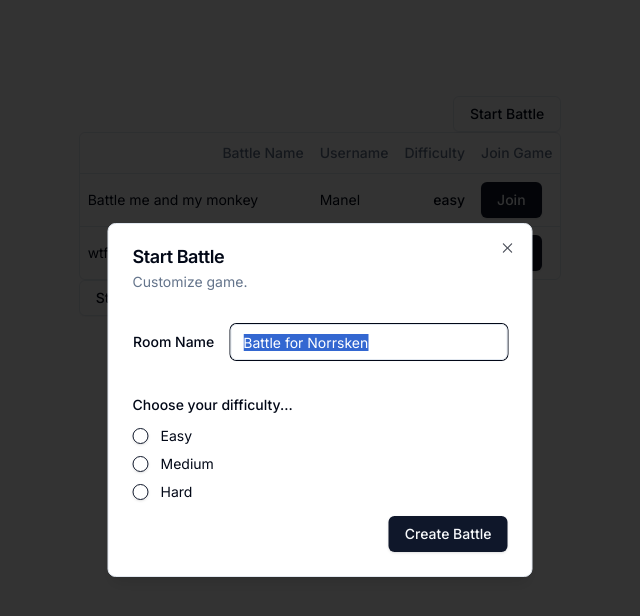
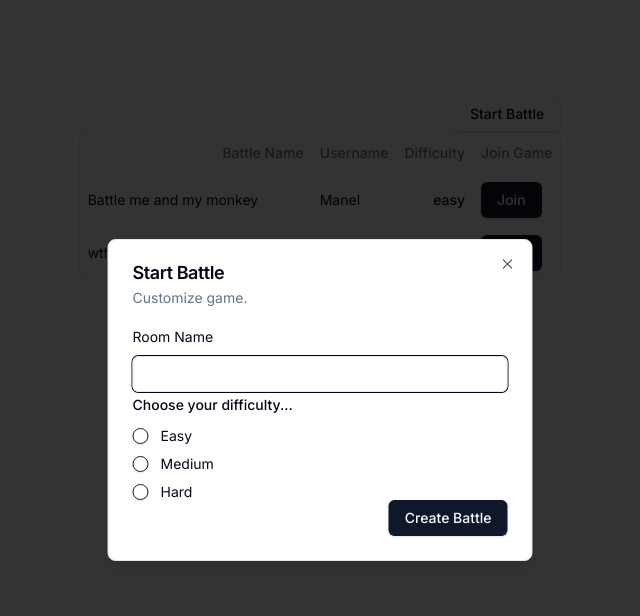
Before and after one commit to its-clem-fandango/code-runner, a Next.js app in the folder apps/client/: page / in a window 1280 px wide. Both pictures are taken after a click on the button "Start Battle". Shown: the top 616 px of the page, without its empty margins (320-960 px from the left). Built offline with nearby package versions, Linux system fonts and the light colour scheme.

Commit message:
Add zodSchema & ReactHook to Dialog

```diff
--- /dev/null
+++ b/apps/client/app/dashboard/battle-form.tsx
@@ -0,0 +1,96 @@
+import { useForm } from "react-hook-form";
+import { zodResolver } from "@hookform/resolvers/zod";
+import { z } from "zod";
+
+import {
+  Form,
+  FormControl,
+  FormField,
+  FormItem,
+  FormLabel,
+  FormMessage,
+} from "@/components/ui/form";
+import { Input } from "@/components/ui/input";
+import { RadioGroup, RadioGroupItem } from "@/components/ui/radio-group";
+import { DialogFooter } from "@/components/ui/dialog";
+import { Button } from "@/components/ui/button";
+
+const FormSchema = z.object({
+  battleName: z
+    .string({ required_error: "Set a name." })
+    .min(2, "TOO SHORT MFER")
+    .max(25, "TOO LONG MFUCKER"),
+  type: z.enum(["easy", "medium", "hard"], {
+    required_error: "You need to select a difficulty.",
+  }),
+});
+
+export default function BattleForm() {
+  const formProps = useForm<z.infer<typeof FormSchema>>({
+    resolver: zodResolver(FormSchema),
+  });
+
+  function handleBattleSubmit() {
+    console.log("Battle Submitted");
+  }
+
+  return (
+    <Form {...formProps}>
+      <form onSubmit={formProps.handleSubmit(handleBattleSubmit)}>
+        <FormField
+          control={formProps.control}
+          name="battleName"
+          render={({ field }) => (
+            <FormItem>
+              <FormLabel className="font-normal">Room Name</FormLabel>
+
+              <FormControl>
+                <Input {...field} />
+              </FormControl>
+              <FormMessage />
+            </FormItem>
+          )}
+        />
+        <FormField
+          control={formProps.control}
+          name="type"
+          render={({ field }) => (
+            <FormItem className="space-y-3">
+              <FormLabel>Choose your difficulty...</FormLabel>
+              <FormControl>
+                <RadioGroup
+                  onValueChange={field.onChange}
+                  defaultValue={field.value}
+                  className="flex flex-col space-y-1"
+                >
+                  <FormItem className="flex items-center space-x-3 space-y-0">
+                    <FormControl>
+                      <RadioGroupItem value="easy" />
+                    </FormControl>
+                    <FormLabel className="font-normal">Easy</FormLabel>
+                  </FormItem>
+                  <FormItem className="flex items-center space-x-3 space-y-0">
+                    <FormControl>
+                      <RadioGroupItem value="medium" />
+                    </FormControl>
+                    <FormLabel className="font-normal">Medium</FormLabel>
+                  </FormItem>
+                  <FormItem className="flex items-center space-x-3 space-y-0">
+                    <FormControl>
+                      <RadioGroupItem value="hard" />
+                    </FormControl>
+                    <FormLabel className="font-normal">Hard</FormLabel>
+                  </FormItem>
+                </RadioGroup>
+              </FormControl>
+              <FormMessage />
+            </FormItem>
+          )}
+        />
+        <DialogFooter>
+          <Button type="submit">Create Battle</Button>
+        </DialogFooter>
+      </form>
+    </Form>
+  );
+}
--- a/apps/client/app/dashboard/battle-popup.tsx
+++ b/apps/client/app/dashboard/battle-popup.tsx
@@ -1,4 +1,6 @@
 import { Button } from "@/components/ui/button";
+import BattleForm from "./battle-form";
+
 import {
   Dialog,
   DialogContent,
@@ -8,106 +10,26 @@ import {
   DialogTitle,
   DialogTrigger,
 } from "@/components/ui/dialog";
-import { Input } from "@/components/ui/input";
+
 import { Label } from "@/components/ui/label";
 
-import { RadioGroup, RadioGroupItem } from "@/components/ui/radio-group";
 import { toast } from "@/components/ui/use-toast";
 
-import {
-  Form,
-  FormControl,
-  FormField,
-  FormItem,
-  FormLabel,
-  FormMessage,
-} from "@/components/ui/form";
-import { useForm } from "react-hook-form";
-import { zodResolver } from "@hookform/resolvers/zod";
-import { z } from "zod";
-
-const FormSchema = z.object({
-  type: z.enum(["easy", "medium", "hard"], {
-    required_error: "You need to select a difficulty.",
-  }),
-});
-
 export default function ButtonPopUp() {
-  const form = useForm<z.infer<typeof FormSchema>>({
-    resolver: zodResolver(FormSchema),
-  });
-
-  function handleBattleSubmit(data: z.infer<typeof FormSchema>) {
-    console.log("Battle Submitted");
-  }
-
   return (
     <Dialog>
       <DialogTrigger asChild>
         <Button variant="outline">Start Battle</Button>
       </DialogTrigger>
-      <Form {...form}>
-        <form onSubmit={form.handleSubmit(handleBattleSubmit)}>
+
       <DialogContent className="sm:max-w-[425px]">
         <DialogHeader>
           <DialogTitle>Start Battle</DialogTitle>
           <DialogDescription>Customize game.</DialogDescription>
         </DialogHeader>
-            <div className="grid gap-4 py-4">
-              <div className="grid grid-cols-4 items-center gap-4">
-                <Label htmlFor="name" className="text-right">
-                  Room Name
-                </Label>
-                <Input
-                  id="name"
-                  value="Battle for Norrsken"
-                  className="col-span-3"
-                />
-              </div>
-            </div>
-            <FormField
-              control={form.control}
-              name="type"
-              render={({ field }) => (
-                <FormItem className="space-y-3">
-                  <FormLabel>Choose your difficulty...</FormLabel>
-                  <FormControl>
-                    <RadioGroup
-                      onValueChange={field.onChange}
-                      defaultValue={field.value}
-                      className="flex flex-col space-y-1"
-                    >
-                      <FormItem className="flex items-center space-x-3 space-y-0">
-                        <FormControl>
-                          <RadioGroupItem value="easy" />
-                        </FormControl>
-                        <FormLabel className="font-normal">Easy</FormLabel>
-                      </FormItem>
-                      <FormItem className="flex items-center space-x-3 space-y-0">
-                        <FormControl>
-                          <RadioGroupItem value="medium" />
-                        </FormControl>
-                        <FormLabel className="font-normal">Medium</FormLabel>
-                      </FormItem>
-                      <FormItem className="flex items-center space-x-3 space-y-0">
-                        <FormControl>
-                          <RadioGroupItem value="none" />
-                        </FormControl>
-                        <FormLabel className="font-normal">Hard</FormLabel>
-                      </FormItem>
-                    </RadioGroup>
-                  </FormControl>
-                  <FormMessage />
-                </FormItem>
-              )}
-            />
 
-            <DialogFooter>
-              <Button type="submit">Create Battle</Button>
-            </DialogFooter>
+        <BattleForm />
       </DialogContent>
-        </form>
-      </Form>
     </Dialog>
   );
 }
--- a/apps/client/app/dashboard/dashboard.tsx
+++ b/apps/client/app/dashboard/dashboard.tsx
@@ -1,6 +1,5 @@
 "use client";
 
-import { Button } from "@/components/ui/button";
 import { useState, useEffect } from "react";
 import { Battle, columns } from "@/app/dataTable/columns";
 import { DataTable } from "@/app/dataTable/data-table";
@@ -53,7 +52,6 @@ function Dashboard() {
       <div>
         {/* rendert a table with 4 columns ( battle name, username, level of challenge, jopin button) */}
         <DataTable columns={columns} data={battleList} />
-        <ButtonPopUp />
       </div>
     </div>
   );
```
Lines whose indentation alone changed are shown as unchanged.
